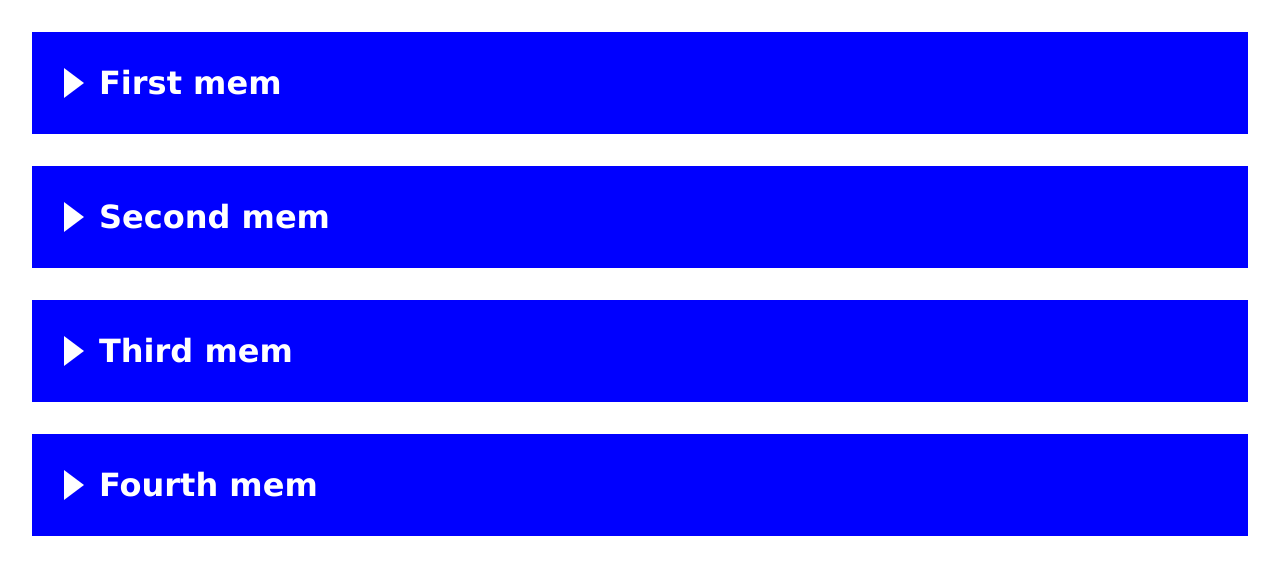
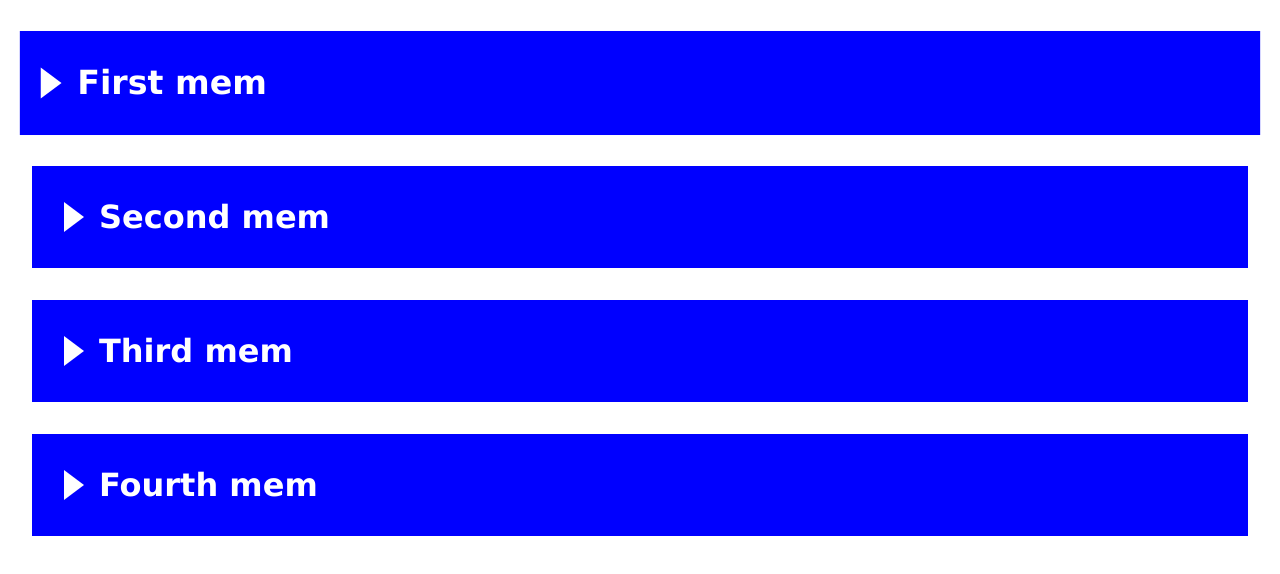
Before and after one commit to d0k9/cssBayan, a website: page index.html in a window 1280 px wide. In both pictures the pointer is over the element "First mem". Drawn offline with Linux system fonts and the light colour scheme.

Commit message:
init: start cssBayan-task (Sun, Mar 12, 2021 10:32:24 PM)

```diff
--- a/style.css
+++ b/style.css
@@ -3,13 +3,21 @@
   padding: 0;
   box-sizing:border-box;
 }
+
 body{
   font-family: Verdana, Geneva, Tahoma, sans-serif;
 }
+
 .wrapper{
   position: relative;
   margin:2em;
 }
+
+.wrapper :hover {
+  transform: scale(1.02);
+  transition: all 0.5s;
+}
+
 input{
   position: absolute;
   left: 0;
@@ -19,24 +27,28 @@ input{
   opacity:0;
   visibility: 0;
 }
+
 h1{
   background: blue;
   color:white;
   padding:1em;
   position: relative;
 }
+
 label::before{
   content:"";
   display: inline-block;
   border: 15px solid transparent;
   border-left:20px solid white;
 }
+
 label{
   cursor: pointer;
   position: relative;
   display: flex;
   align-items: center;
 }
+
 div.card-image{
   max-height: 0px;
   overflow: hidden;
@@ -44,17 +56,20 @@ div.card-image{
   background-color: white;
   box-shadow:0 0 10px 0 rgba(0, 0, 0, 0.2);
 }
+
 div.card-image img {
   width: 100%;
   height: 100%;
   padding:2em;
 }
+
 input:checked ~ h1 label::before{
   border-left:15px solid transparent;
   border-top:20px solid white;
   margin-top:12px;
   margin-right:10px;
 }
+
 input:checked ~ h1 ~ div.card-image{
   box-sizing: border-box;
   display: inline;
```
Also changed, not shown: package.json (added, +24 -0 lines).
